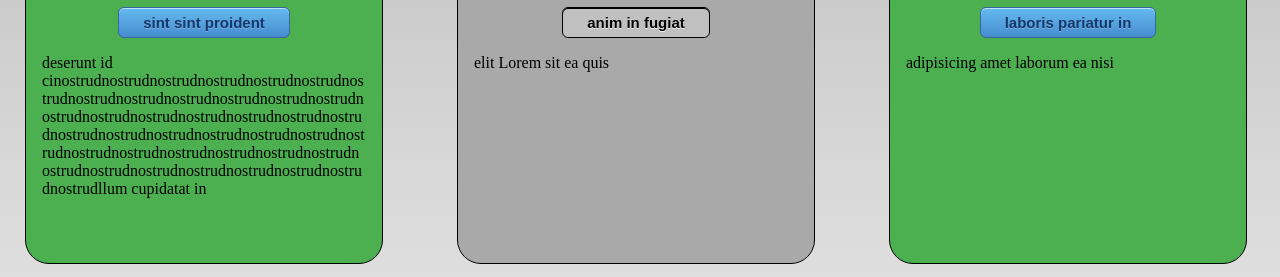
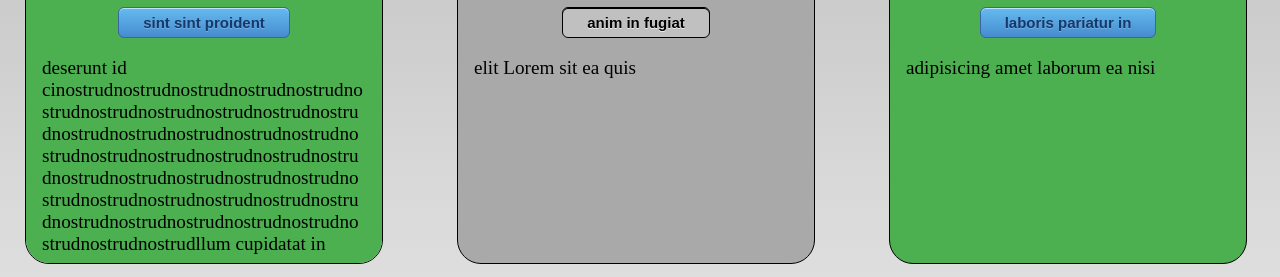
Before and after one commit to Moortan/my-first-project, a plain HTML site: page index.html in a window 1280 px wide. Shown: the part 209-486 px from the top of the page. Drawn offline with Linux system fonts and the light colour scheme.

Commit message:
made some code cleaning

```diff
--- a/app.js
+++ b/app.js
@@ -139,7 +139,6 @@ function disablePromo(i){
         document.getElementById(promotions[i].id).style.background = "#A9A9A9";
         document.getElementById("promo_ctaLabel_" + i).style.background = "#C0C0C0";
 
-        ctaBtn[i].isDisabled = true;
         document.getElementById("promo_ctaLabel_" + i).classList.add("disabledButton");
         //disable button of disabled promo
         ctaBtn[i].disabled = true;
@@ -154,17 +153,16 @@ function disablePromo(i){
         disablePromo(i);
 
         //set title, terms and ctaLabel for newly created HTML elements
-        document.getElementById("promo_title_" + [i]).innerHTML = promotions[i].title;
+        document.getElementById("promo_title_" + i).innerHTML = promotions[i].title;
 
-        document.getElementById("promo_terms_" + [i]).innerHTML = promotions[i].terms;
+        document.getElementById("promo_terms_" + i).innerHTML = promotions[i].terms;
 
-        document.getElementById("promo_ctaLabel_" + [i]).innerHTML = promotions[i].ctaLabel;
+        document.getElementById("promo_ctaLabel_" + i).innerHTML = promotions[i].ctaLabel;
     }
 }());
 
 (function() {
     for (var i = 0; i < ctaBtn.length; i++) {
-
 
         ctaBtn[i].onclick = (function(i){
             return function(){
@@ -183,6 +181,7 @@ function disablePromo(i){
 
                     //set isDisabled flag to true if clicked Accpet
                     promotions[i].isDisabled = true;
+                    console.log("isDisabled: " + promotions[i].isDisabled);
 
                     //use disablePromo function on this element
                     disablePromo(i);
@@ -195,6 +194,7 @@ function disablePromo(i){
                 }
                 declinePromoBtn.onclick = function(){
                     modal.style.display = "none";
+                    console.log("isDisabled: " + promotions[i].isDisabled);
 
                     //clearing text in window because of prev appending
                     document.getElementById("modal-text").innerHTML ="";
--- a/main.css
+++ b/main.css
@@ -42,6 +42,7 @@ header{
 
 .promoTerms {
     text-align: left;
+    font-size: 1.2rem;
 }
 
 .ctaButton {
```
